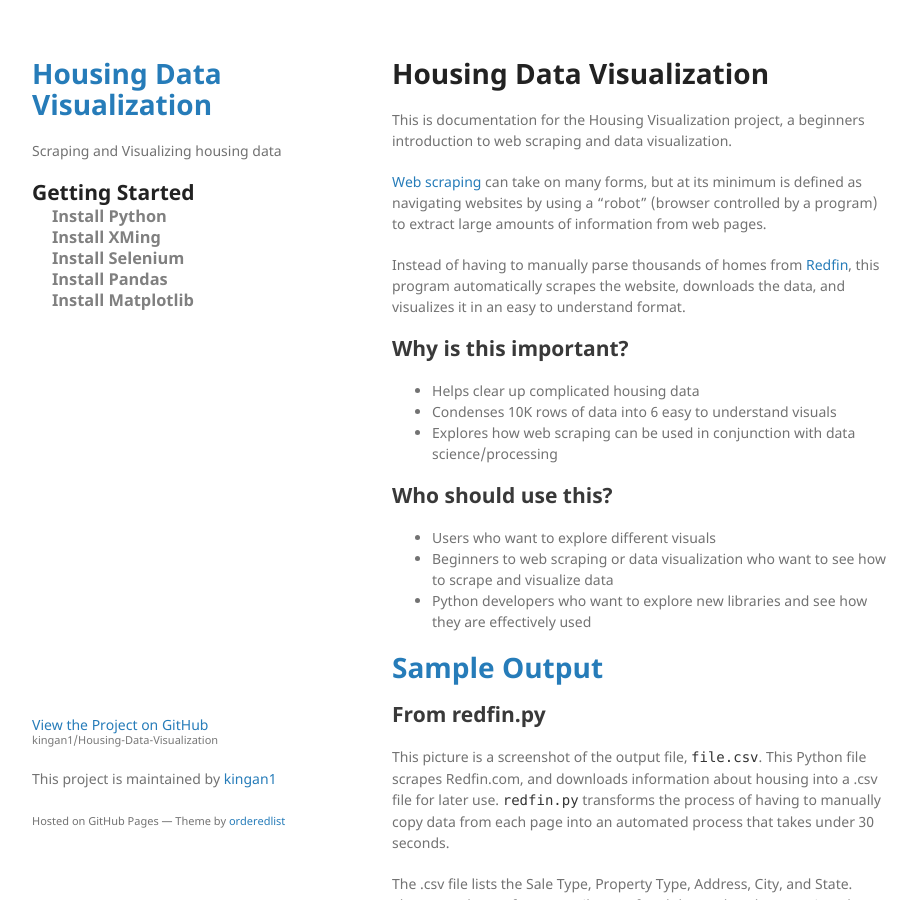
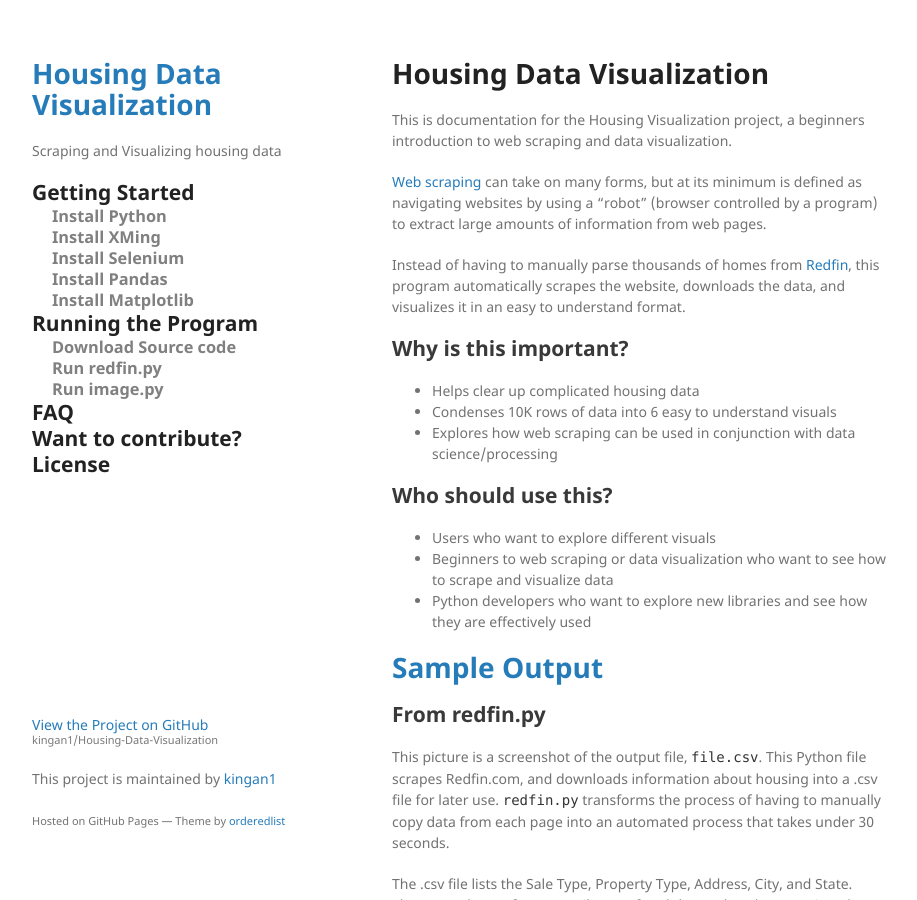
Before and after one commit to kingan1/Housing-Data-Visualization, a Jekyll site: the page built from README.md, in a window 1280 px wide and 900 px high. Shown: the whole window, without its empty margins (178-1095 px from the left). Built offline with Jekyll 4.4.1, drawn with Linux system fonts in a browser that asks for light colours; our own code applies the rules of GitHub Pages for plain Markdown files.

Commit message:
Update default.html

```diff
--- a/_layouts/default.html
+++ b/_layouts/default.html
@@ -23,6 +23,17 @@
         <h3 class="subHeading"><a href="#install-selenium">Install Selenium</a></h3>
         <h3 class="subHeading"><a href="#install-pandas">Install Pandas</a></h3>
         <h3 class="subHeading"><a href="#install-matplotlib">Install Matplotlib</a></h3>
+
+        <h2 class="mainHeading"><a href="#running-the-program"><strong>Running the Program</strong></a></h2>
+        <h3 class="subHeading"><a href="#download-source-code">Download Source code</a></h3>
+        <h3 class="subHeading"><a href="#run-redfin">Run redfin.py</a></h3>
+        <h3 class="subHeading"><a href="#run-image">Run image.py</a></h3>
+
+        <h2 class="mainHeading"><a href="#faq"><strong>FAQ</strong></a></h2>
+        <h2 class="mainHeading"><a href="#contribute"><strong>Want to contribute?</strong></a></h2>
+        <h2 class="mainHeading"><a href="#license"><strong>License</strong></a></h2>
+
+
       </header>
       <section>
 
```
